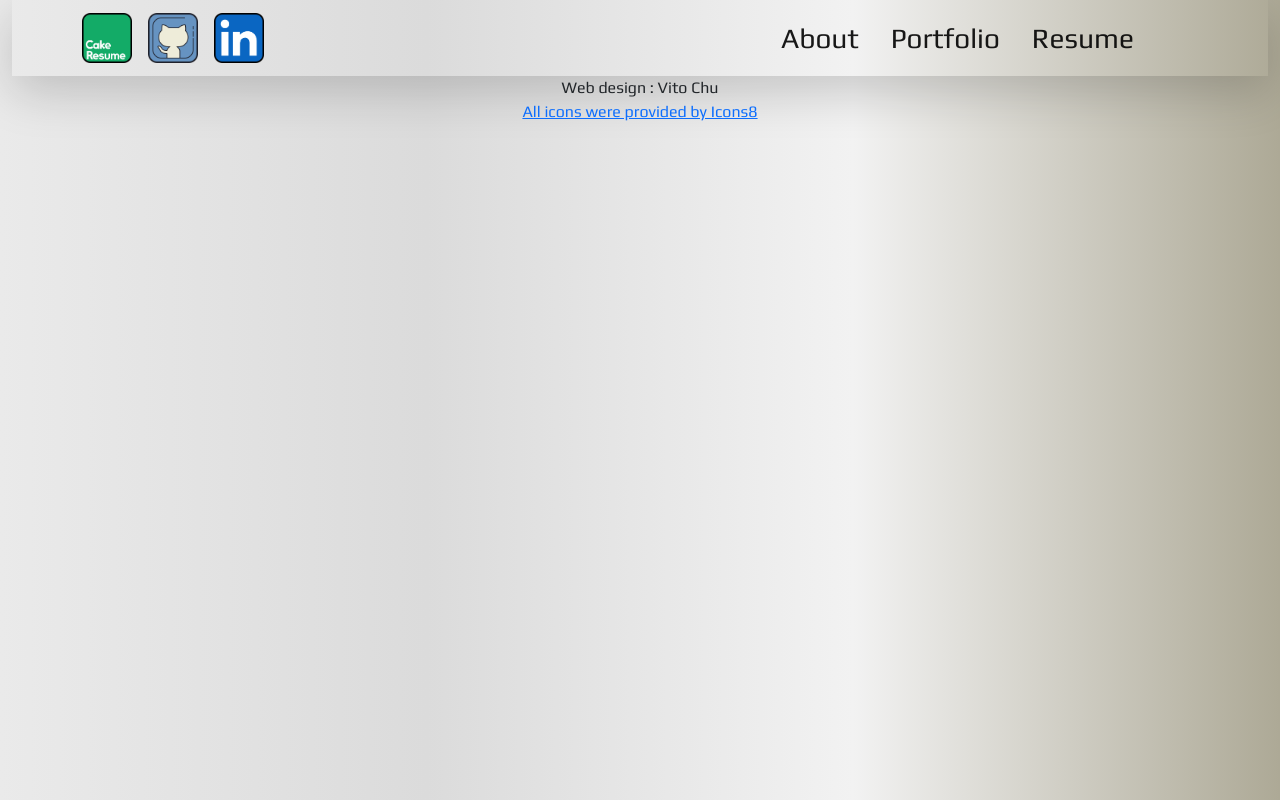
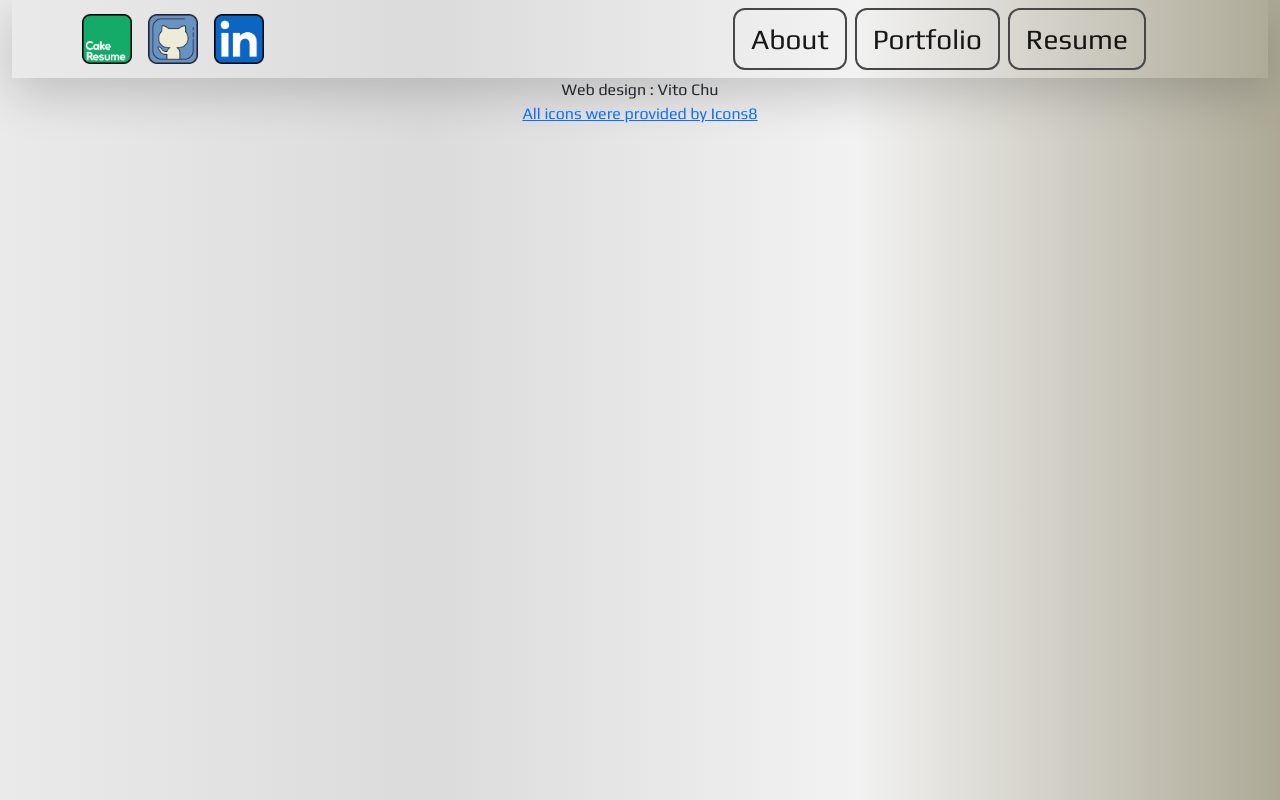
Before and after one commit to VitoChuChu/VitoPortfolio, a React (Create React App) app: page / in a window 1280 px wide. Built offline with nearby package versions, Linux system fonts and the light colour scheme.

Commit message:
Button style updated

```diff
--- a/src/App.css
+++ b/src/App.css
@@ -10,14 +10,7 @@ button {
 .backgroundTrans {
   background: transparent;
 }
-.particles {
-  position: fixed;
-  top: 0;
-  right: 0;
-  bottom: 0;
-  left: 0;
-  z-index: 0;
-}
+
 .bigFont {
   font-size: 3.5rem;
 }
@@ -44,11 +37,15 @@ button {
 
 /* Zoom in animation */
 .zoom {
-  transition: all 1s;
+  background-color: transparent;
+  border: 2px solid #474747;
+  border-radius: 12px;
+  transition: all 0.15s ease-in-out;
+  color: #dedede;
 }
 .zoom:hover {
-  transform: scale(1.15);
-  background-color: rgb(209, 209, 209);
+  box-shadow: 0 0 20px 0 #737373 inset, 0 0 2px 2px #474747;
+  border: 2px solid #dedede;
 }
 
 /* SmallBox */
--- a/src/components/Nav/Nav.js
+++ b/src/components/Nav/Nav.js
@@ -45,7 +45,7 @@ const Nav = () => {
         </button>
         <div className="collapse navbar-collapse " id="navbarSupportedContent">
           <ul className="navbar-nav mb-2 mb-lg-0 ms-auto pe-5">
-            <li className="nav-item px-2 zoom">
+            <li className="nav-item px-2 zoom mx-1">
               <Link
                 className="nav-link active "
                 aria-current="page"
@@ -54,7 +54,7 @@ const Nav = () => {
                 About
               </Link>
             </li>
-            <li className="nav-item px-2 zoom">
+            <li className="nav-item px-2 zoom mx-1">
               <Link
                 className="nav-link active"
                 aria-current="page"
@@ -63,7 +63,7 @@ const Nav = () => {
                 Portfolio
               </Link>
             </li>
-            <li className="nav-item px-2 zoom">
+            <li className="nav-item px-2 zoom mx-1">
               <Link
                 className="nav-link active"
                 aria-current="page"
```
